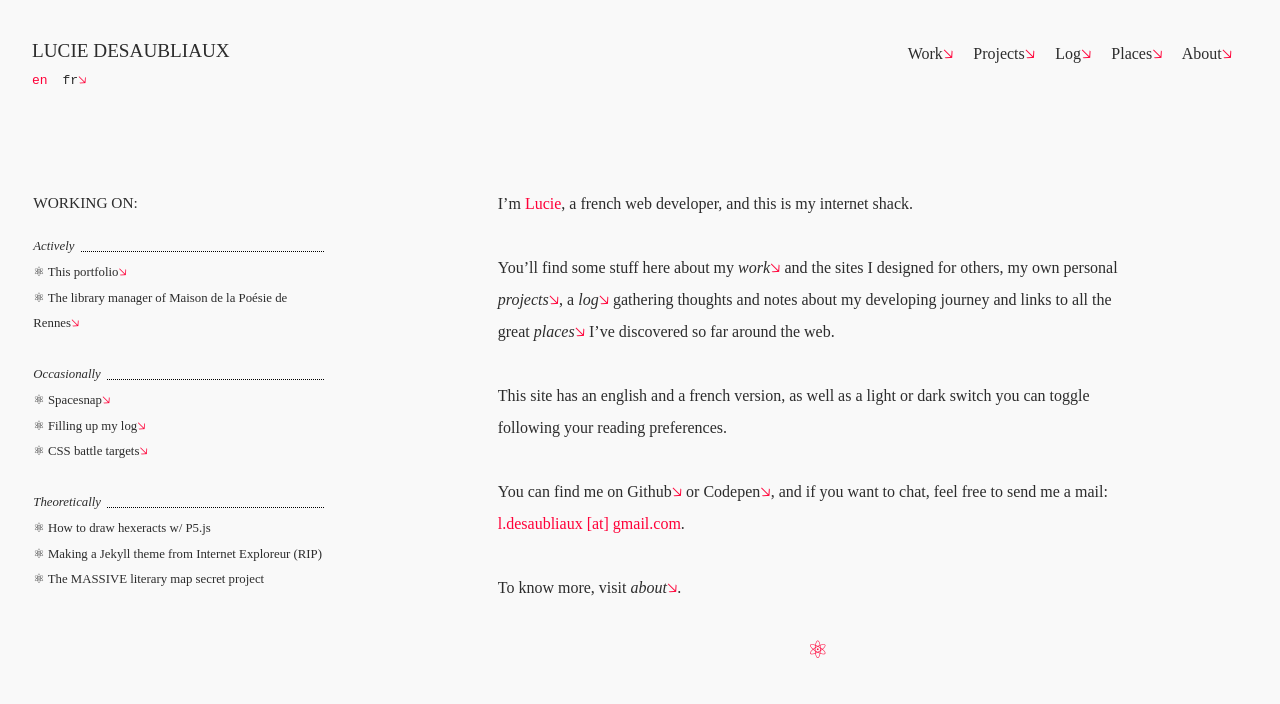
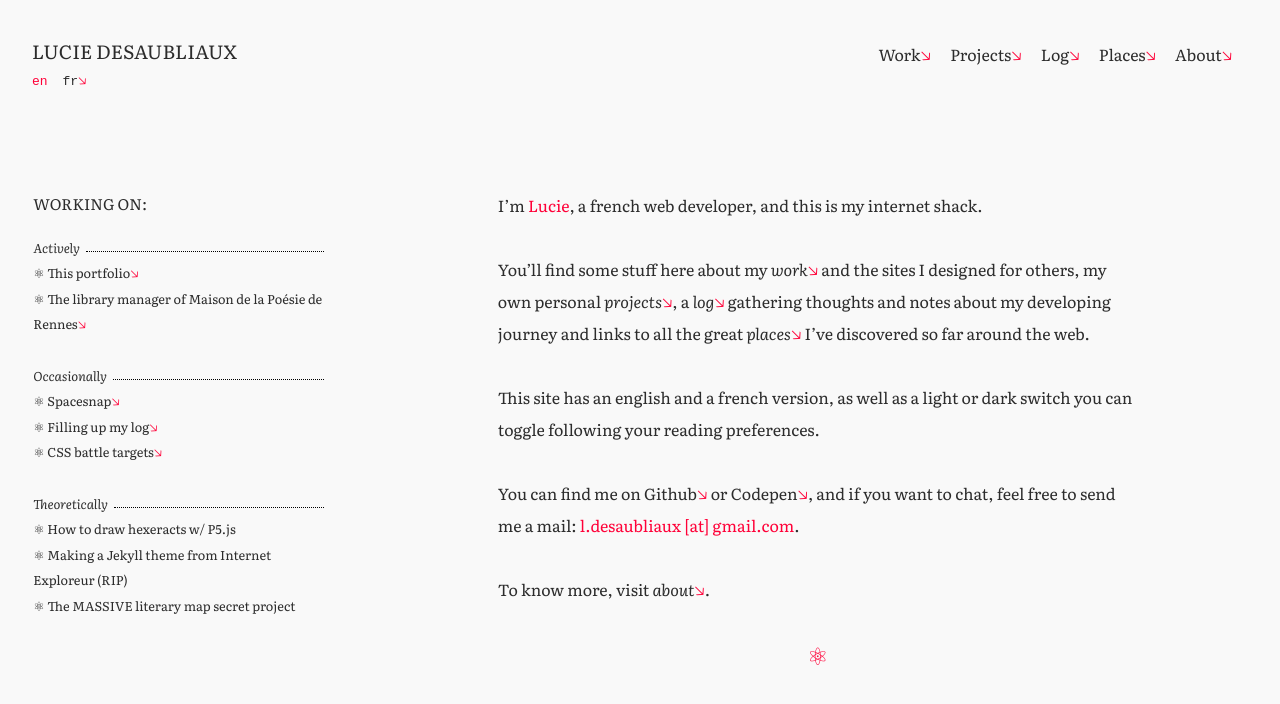
Before and after one commit to PQuod/dev_portfolio, a Jekyll site: the page built from index.markdown, in a window 1280 px wide. Shown: the top 704 px of the page. Built offline with Jekyll 4.4.1, drawn with Linux system fonts in a browser that asks for light colours.

Commit message:
Update _base.scss

```diff
--- a/_sass/minima/_base.scss
+++ b/_sass/minima/_base.scss
@@ -1,9 +1,11 @@
+@import url('https://fonts.googleapis.com/css2?family=Literata:ital,opsz,wght@0,7..72,400;0,7..72,700;1,7..72,400;1,7..72,700&display=swap');
+
 :root{
   --line-height:2em;
   --mc:#f9f9f9;
   --cc1:#2c2c2c;
   --cc2:#ff0038;
-  --font:serif;
+  --font:'Literata', serif;
   --f-sanserif:monospace;
   --border: 1px solid var(--cc1);
 }
```
